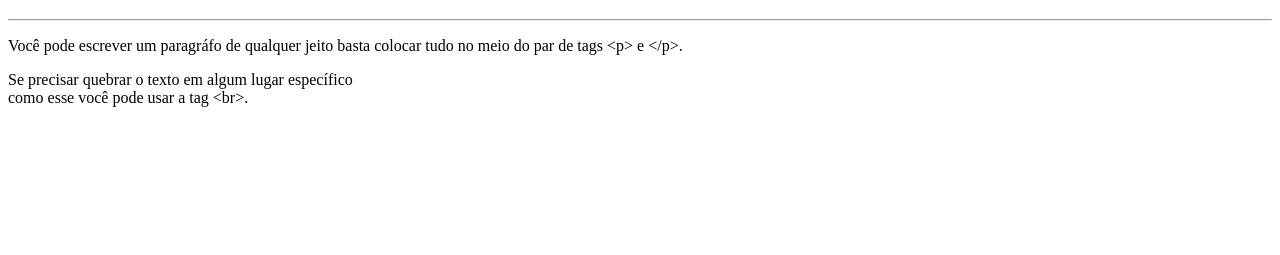
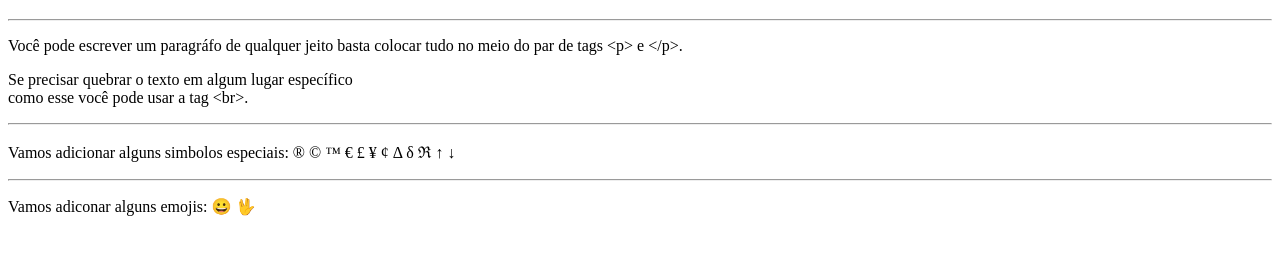
Before and after one commit to rafael-franchi/html_css, a plain HTML site: page exercicios/ex002/index.html in a window 1280 px wide. Shown: the part 61-316 px from the top of the page. Drawn offline with Linux system fonts and the light colour scheme.

Commit message:
Criando icones especiais e emojis

```diff
--- a/exercicios/ex002/index.html
+++ b/exercicios/ex002/index.html
@@ -10,6 +10,29 @@
     <h1>Paragráfos e quebras de linhas</h1>
     <hr>
     <p>Você pode escrever um paragráfo de qualquer jeito basta colocar tudo no meio do par de tags &ltp&gt e &lt/p&gt.</p>
-    <p>Se precisar quebrar o texto em algum lugar específico <br>como esse você pode usar a tag &ltbr&gt.</p>
+    <p>Se precisar quebrar o texto em algum lugar específico <br>como esse você pode usar a tag &ltbr&gt.</p> <!--lt LESS THAN e gt - GREATER THAN-->
+    <hr>
+    <p>Vamos adicionar alguns simbolos especiais:
+        &reg;
+        &copy;
+        &trade;
+        &euro;
+        &pound;
+        &yen;
+        &cent;
+        &Delta;
+        &delta;
+        &real;
+        &uparrow;
+        &downarrow;
+    </p>
+    <hr>
+    <p>Vamos adiconar alguns emojis:
+        <!-- &#x + codigo do emoji-->
+        &#x1F600;
+        &#x1F596;
+
+
+    </p>
 </body>
 </html>
```
Also changed, not shown: exercicios/ex003/index.html (added).
